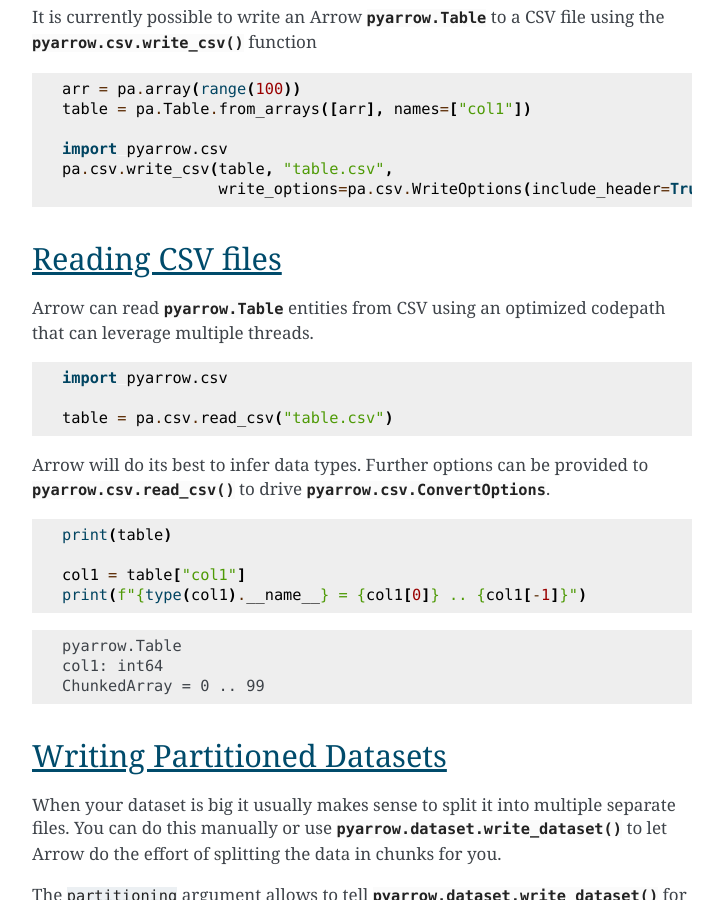
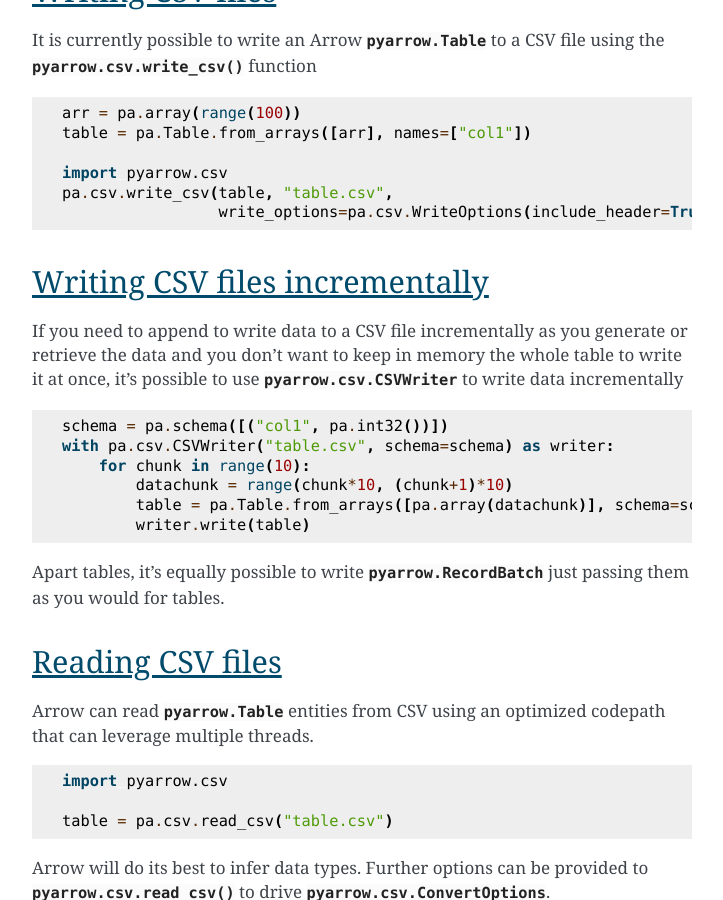
Before and after one commit to apache/arrow-cookbook, a Sphinx documentation site: the page built from python/source/io.rst, in a window 1280 px wide and 900 px high, scrolled down 3433 px. Shown: the whole window, without its empty margins (388-1111 px from the left). Built offline with Sphinx 7.4.7, drawn with Linux system fonts in a browser that asks for light colours; some of the changed text lies outside the part shown.

Commit message:
Add incremental recipe

```diff
--- a/python/source/io.rst
+++ b/python/source/io.rst
@@ -187,6 +187,26 @@
     import pyarrow.csv
     pa.csv.write_csv(table, "table.csv",
                      write_options=pa.csv.WriteOptions(include_header=True))
+
+Writing CSV files incrementally
+===============================
+
+If you need to append to write data to a CSV file incrementally
+as you generate or retrieve the data and you don't want to keep
+in memory the whole table to write it at once, it's possible to use
+:class:`pyarrow.csv.CSVWriter` to write data incrementally
+
+.. testcode::
+
+    schema = pa.schema([("col1", pa.int32())])
+    with pa.csv.CSVWriter("table.csv", schema=schema) as writer:
+        for chunk in range(10):
+            datachunk = range(chunk*10, (chunk+1)*10)
+            table = pa.Table.from_arrays([pa.array(datachunk)], schema=schema)
+            writer.write(table)
+
+Apart tables, it's equally possible to write :class:`pyarrow.RecordBatch`
+just passing them as you would for tables.
 
 Reading CSV files
 =================
```
